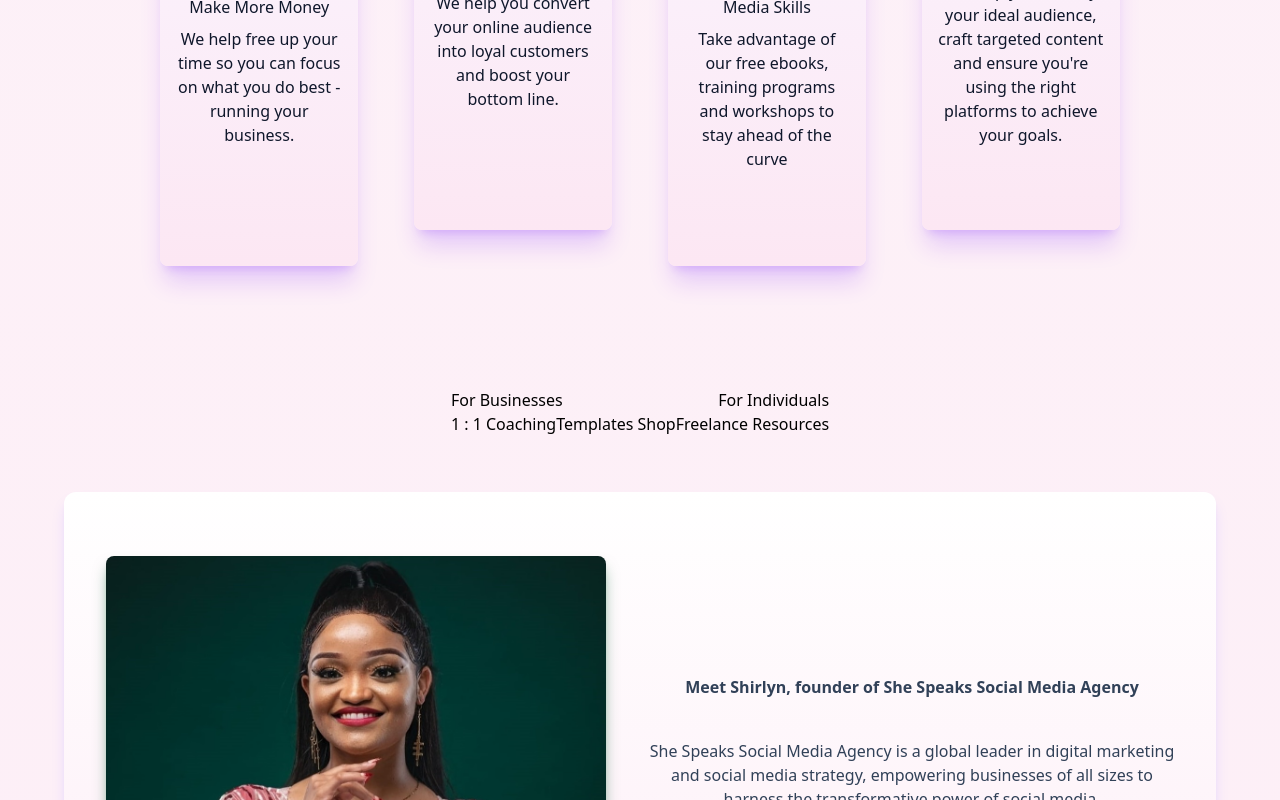
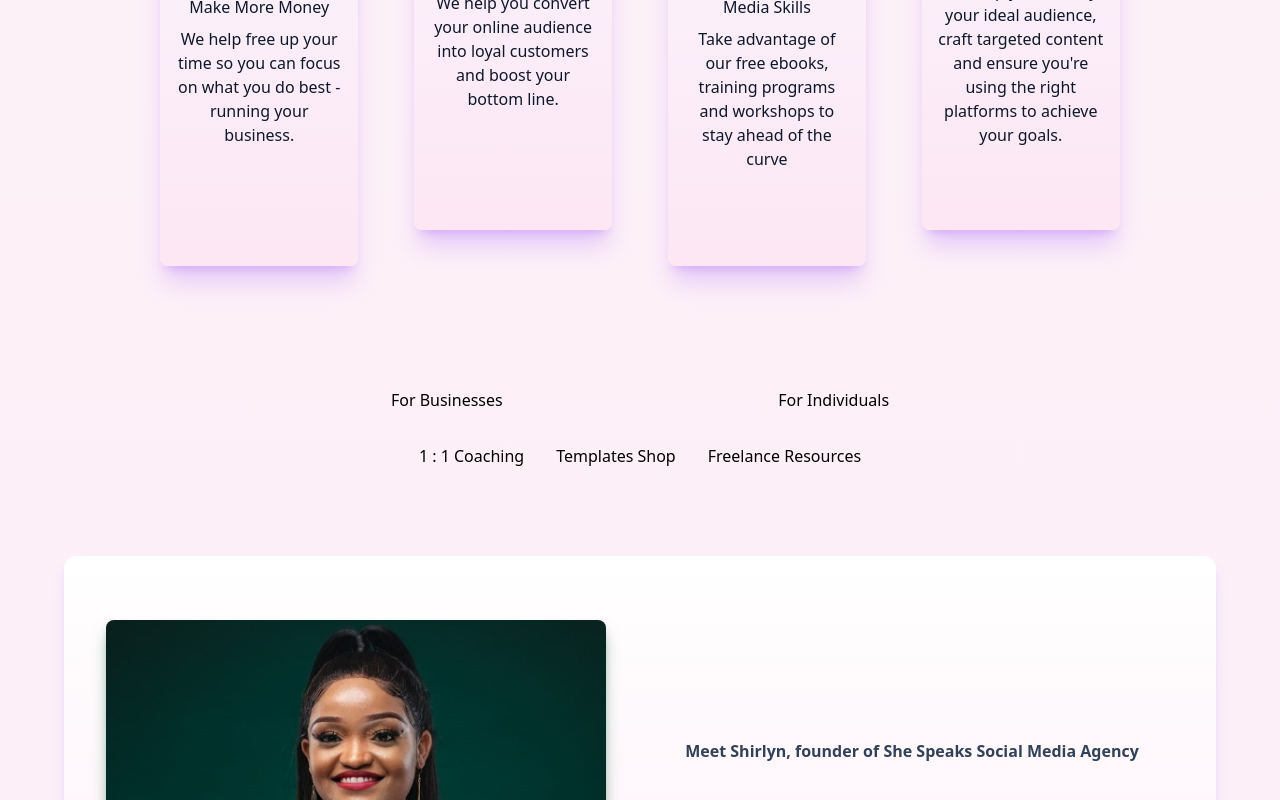
Before and after one commit to MatthewsRicky/shespeaksocial, a Next.js app: page / in a window 1280 px wide. Both pictures are taken after a click on the button "For Businesses". Shown: the part 928-1728 px from the top of the page. Built offline with nearby package versions, Linux system fonts and the light colour scheme.

Commit message:
paddin & margin

```diff
--- a/components/ForIndividuals.tsx
+++ b/components/ForIndividuals.tsx
@@ -2,7 +2,7 @@ import React from 'react'
 
 const ForIndividuals = () => {
 	return (
-		<div className="flex justify-center items-center">
+		<div className="flex justify-center items-center gap-8 m-4 px-3 py-4">
 			<div>
 				<h1>1 : 1 Coaching</h1>
 			</div>
```
